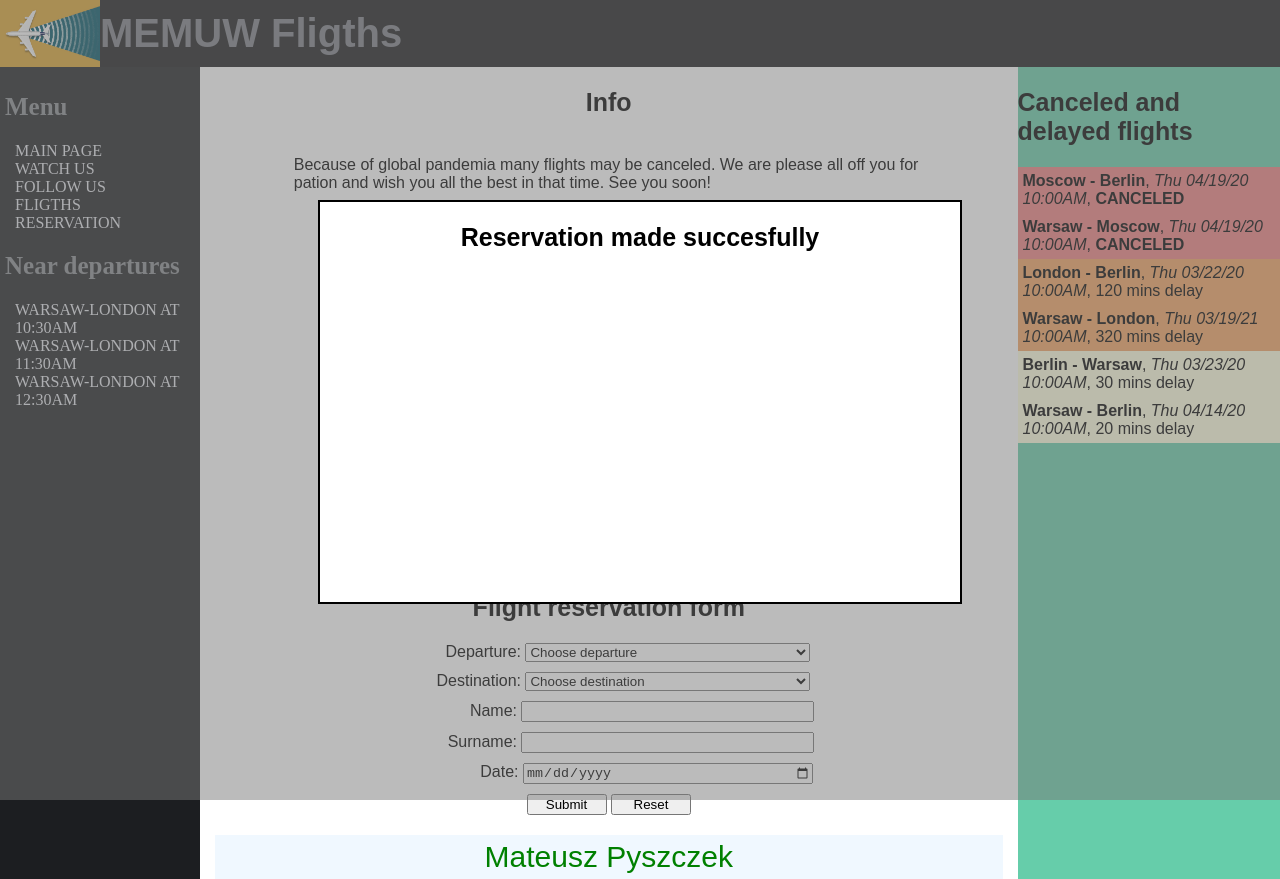
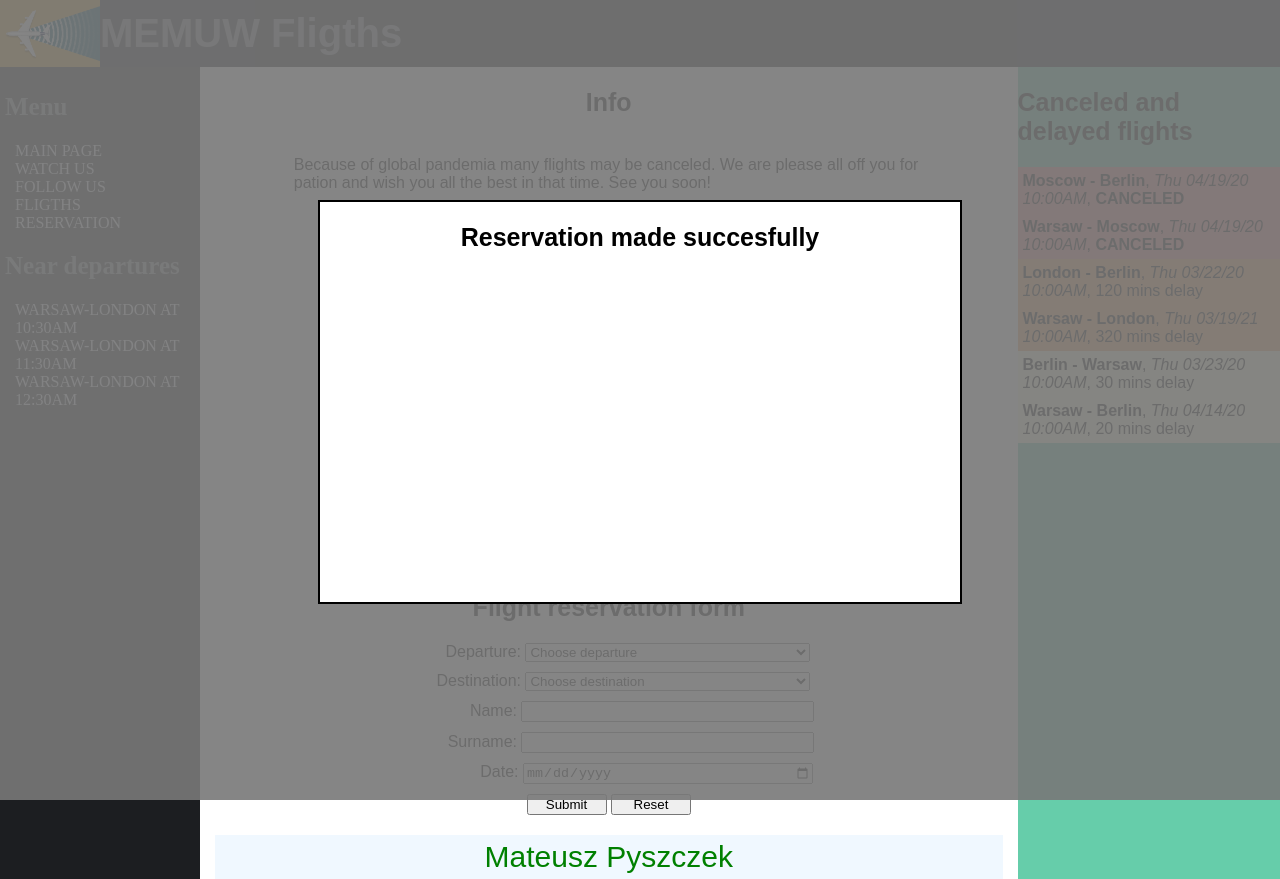
Before and after one commit to mp371366/www-lab-2, a plain HTML site: page reservation.html in a window 1280 px wide. Drawn offline with Linux system fonts and the light colour scheme.

Commit message:
Change modal background to be more solid.

```diff
--- a/stylesheets/index.css
+++ b/stylesheets/index.css
@@ -328,7 +328,7 @@ div.reservation-modal {
   left: 0px;
   top: 0px;
   background: gray;
-  background-color: rgba(120, 120, 120, 0.5);
+  background-color: rgba(120, 120, 120, 0.9);
 }
 
 section.reservation-modal-section {
```
